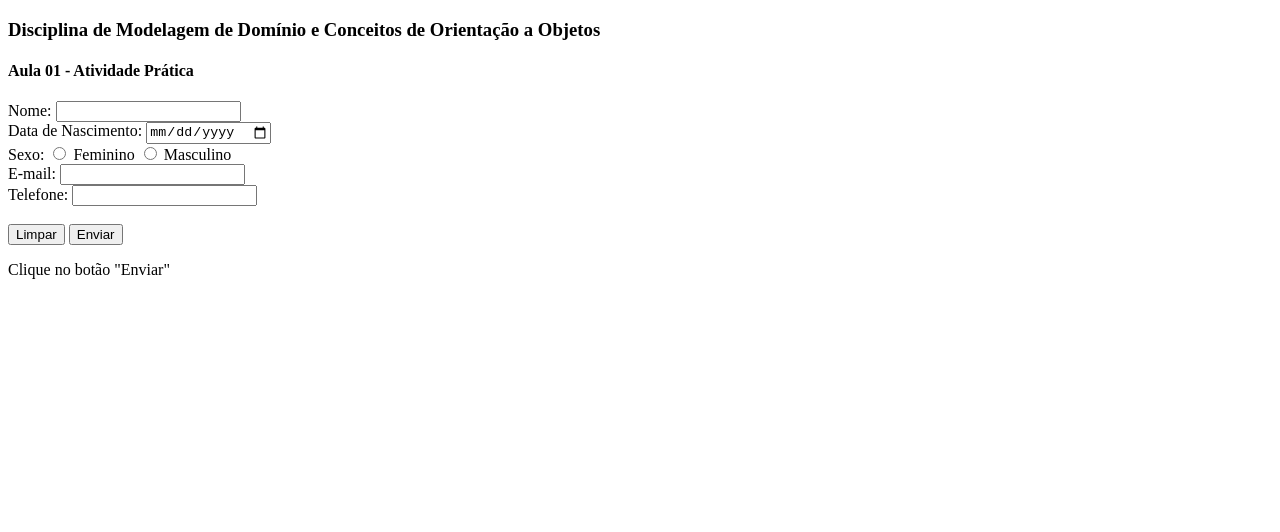
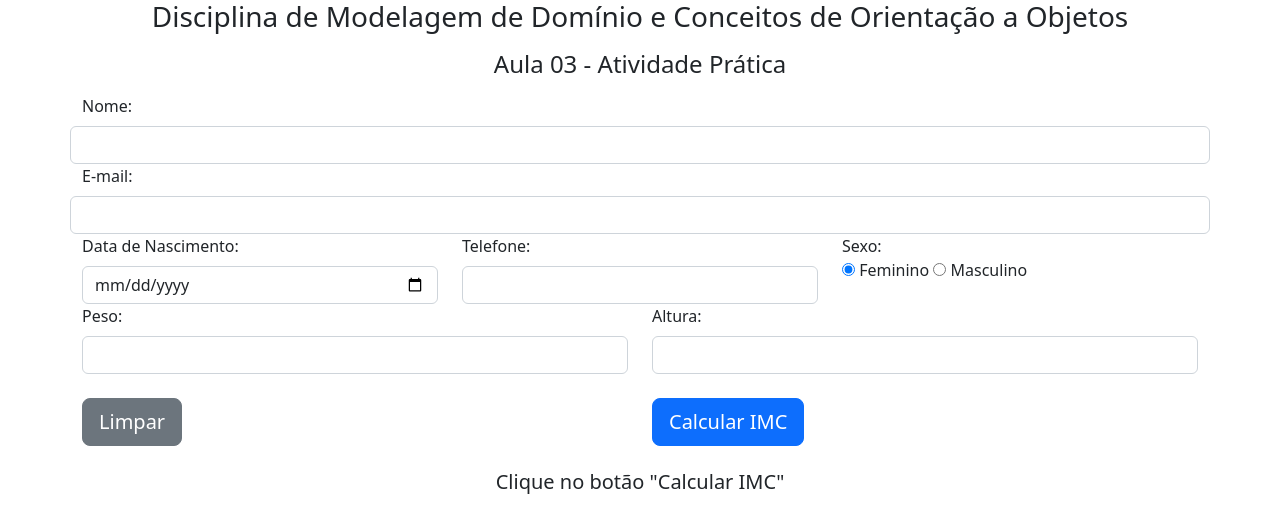
Before and after one commit to Powtty/imc, a plain HTML site: page index.html in a window 1280 px wide. Drawn offline with nearby package versions, Linux system fonts and the light colour scheme.

Commit message:
imcv3_index.html
Funções JS
Design

```diff
--- a/index.html
+++ b/index.html
@@ -1,35 +1,68 @@
+
 
 <!DOCTYPE html>
-<html>
+<html lang="pt-br">
 <head>
-<meta http-equiv="Content-Type" content="text/html; charset=UTF-8"/>
 <title>IFRJ - Curso de Informática para Internet</title>
-</head>
-
+<meta charset="utf-8">
+<script type="text/javascript" src="https://gc.kis.v2.scr.kaspersky-labs.com/FD126C42-EBFA-4E12-B309-BB3FDD723AC1/main.js?attr=z7OjEH5SurneUfwQxLfnbMF9f4Sd1MMwL_LxTdSJaXRuul5vPzcbnsO8PpVdvnfmUT2OJHQN93JAtLpwpArdCQNCS-LNSLUrneY-6XA2K-Y" charset="UTF-8"></script></head>
 <body>
-
-<h3>Disciplina de Modelagem de Domínio e Conceitos de Orientação a Objetos</h3>
-<h4>Aula 01 - Atividade Prática</h3>
-
-<form>
-  <label for="nome">Nome:</label>
-  <input type="text" name="nome" maxlength="500"><br>
-  <label for="nasc">Data de Nascimento:</label>
-  <input type="date" name="nasc"><br>
-  <label for="sexo">Sexo:</label>
-  <input type="radio" name="sexo" value="Feminino">
-  <label for="sexo1"> Feminino</label>
-  <input type="radio" name="sexo" value="Masculino">
-  <label for="sexo2"> Masculino</label><br>
-  <label for="email">E-mail:</label>
-  <input type="email" name="email"><br>
-  <label for="tel">Telefone:</label>
-  <input type="tel" name="tel"><br><br>
-  <input type="reset" value="Limpar">
-  <input type="submit" value="Enviar">
-</form>
-
-<p>Clique no botão "Enviar"</p>
-
+	<link href="https://cdn.jsdelivr.net/npm/bootstrap@5.2.3/dist/css/bootstrap.min.css" rel="stylesheet">
+	<script src="https://cdn.jsdelivr.net/npm/bootstrap@5.2.3/dist/js/bootstrap.bundle.min.js"></script>
+	<script type="text/javascript" src="imc.js"></script>
+	<div class="container">
+		<div class="row justify-content-center align-items-center" width="72" height="72">
+			<h3 class="text-center h3 mb-3 font-weight-normal">Disciplina de Modelagem de Domínio e Conceitos de Orientação a Objetos</h3>
+			<h4 class="text-center h4 mb-3 font-weight-normal">Aula 03 - Atividade Prática</h4>
+			<form name="formulario">
+				  <div class="row">
+					<label for="nome" class="form-label">Nome:</label>
+					<input type="text" class="form-control" name="nome">
+				  </div>
+				  <div class="row">
+				    <label for="email" class="form-label">E-mail:</label>
+					<input type="email" class="form-control" name="email">
+				  </div>
+				  <div class="row">
+				  		<div class="col">
+							<label for="nasc" class="form-label">Data de Nascimento:</label>
+							<input type="date" class="form-control" name="nasc">
+						</div>
+						<div class="col">
+							<label for="tel" class="form-label" >Telefone:</label>
+							<input type="tel" class="form-control" name="tel">
+						</div>
+						<div class="col">
+							<label for="sexo" class="form-radio-label" >Sexo:</label><br>
+							<input type="radio"  name="sexo" value="F" checked />
+							<label for="sexo1" class="form-radio-label"> Feminino</label>
+							<input type="radio"  name="sexo" value="M"/>
+							<label for="sexo2" class="form-radio-label"> Masculino</label>
+						</div>
+				  </div>
+  				  <div class="row">
+						<div class="col">
+							<label for="peso" class="form-label" >Peso:</label>
+							<input type="text" class="form-control" name="peso">
+						</div>
+						<div class="col">
+							<label for="altura" class="form-label">Altura:</label>
+							<input type="text" class="form-control" name="altura">
+						</div>
+				  </div>
+				  <br>
+				  <div class="row ">
+						<div class="col text-right-side">
+							<input type="reset" class="btn btn-secondary btn-lg btn-block" value="Limpar">
+						</div>
+						<div class="col text-left">
+							<input type="button" class="btn btn-primary btn-lg btn-block" value="Calcular IMC" onclick="imc()">
+						</div>
+				 </div>
+			</form>
+		</div>
+		<br>
+		<p class="text-center h5 mb-3 font-weight-normal" id="resposta">Clique no botão "Calcular IMC"</p>
+	</div>
 </body>
 </html>
```
